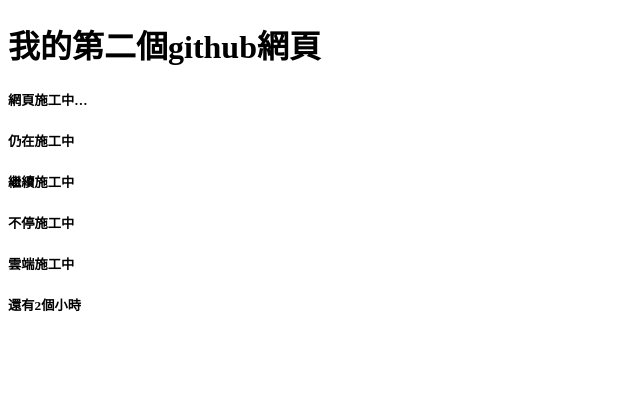
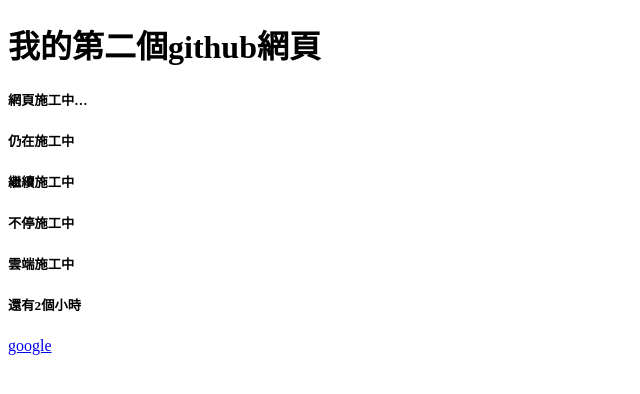
Before and after one commit to Tina-star2023/website2, a plain HTML site: page index.html in a window 1280 px wide. Shown: the full height of the page, 0-640 px from the left. Drawn offline with Linux system fonts and the light colour scheme.

Commit message:
a的分支的修改

```diff
--- a/index.html
+++ b/index.html
@@ -13,5 +13,6 @@
     <h5>不停施工中</h5>
     <h5>雲端施工中</h5>
     <h5>還有2個小時</h5>
+    <a href="https://www.google.com.tw/">google</a>
 </body>
 </html>
```
